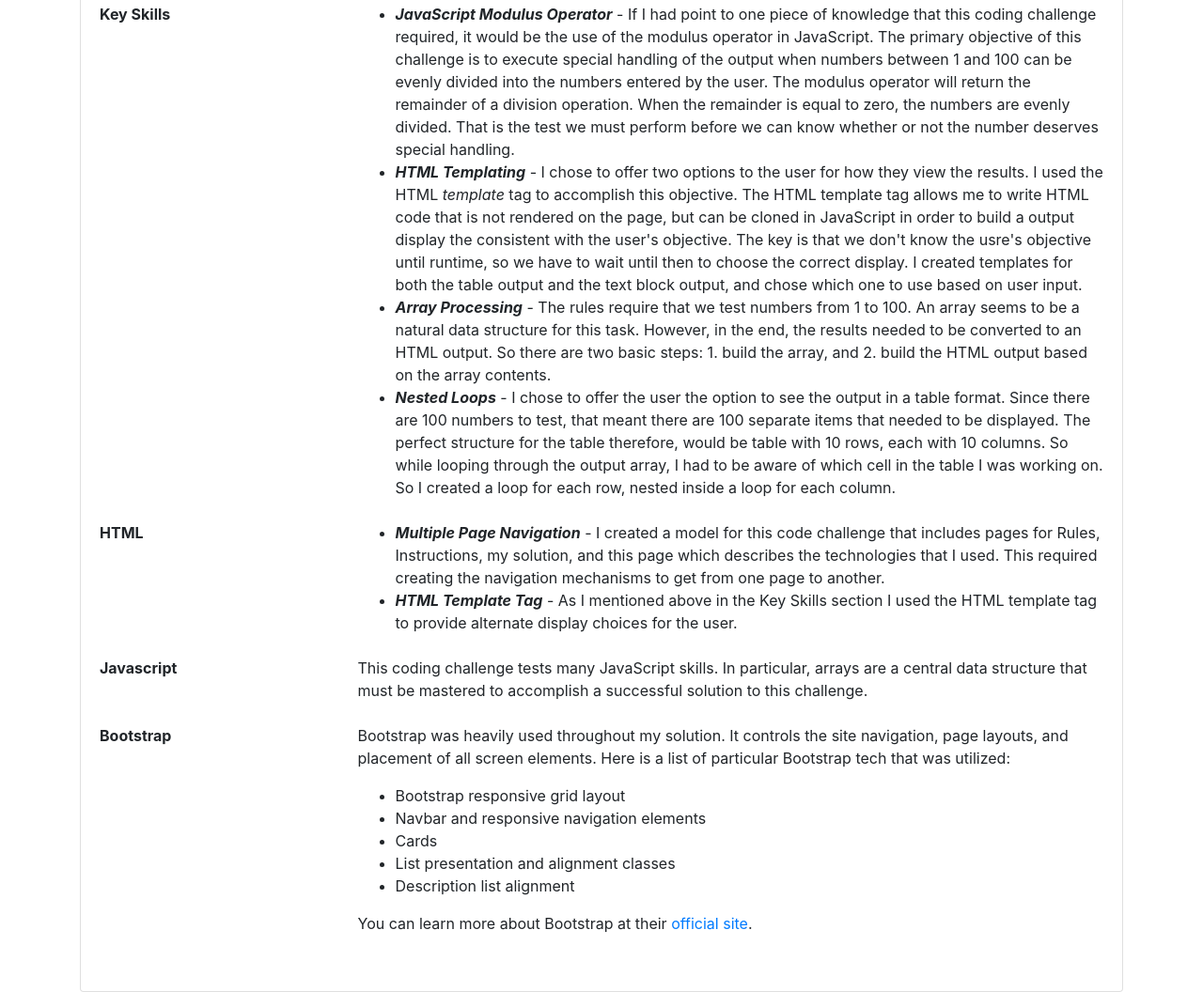
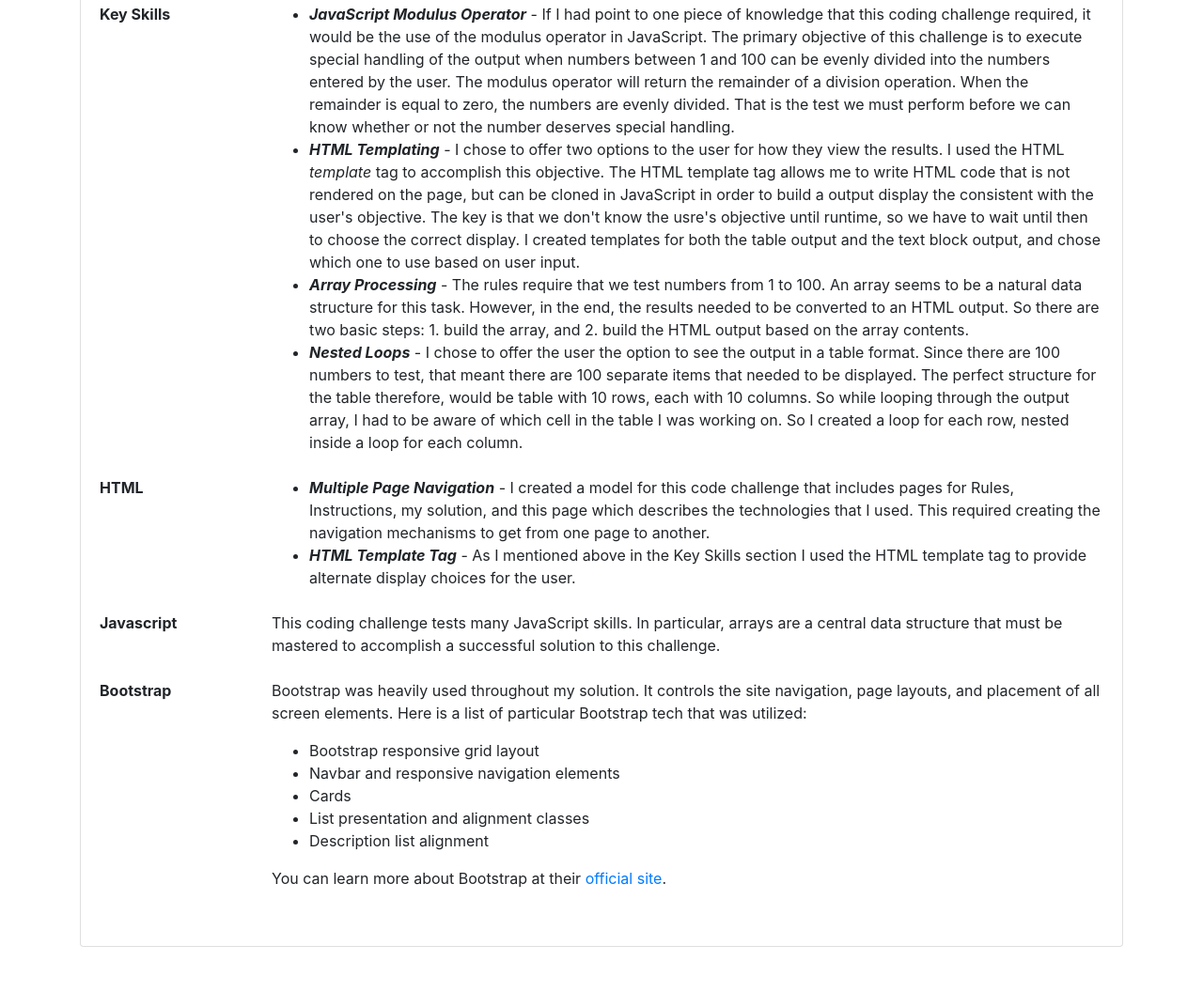
Before and after one commit to gps57/gpsFizzBuzz, a plain HTML site: page html/tech-used.html in a window 1280 px wide. Shown: the part 208-1264 px from the top of the page at 94% size. After the commit the page ends 1216 px from the top, so only its background shows below. Drawn offline with nearby package versions, Linux system fonts and the light colour scheme.

Commit message:
Reformatted output
Reformatted output display.

```diff
--- a/html/tech-used.html
+++ b/html/tech-used.html
@@ -57,8 +57,8 @@
                 get into some details below.
               </p>
               <dl class="row">
-                <dt class="col-sm-3">Key Skills</dt>
-                <dd class="col-sm-9">
+                <dt class="col-sm-2">Key Skills</dt>
+                <dd class="col-sm-10">
                   <ul>
                     <li>
                       <span class="font-weight-bold font-italic">JavaScript Modulus Operator</span>
@@ -93,8 +93,8 @@
                     </li>
                   </ul>
                 </dd>
-                <dt class="col-sm-3">HTML</dt>
-                <dd class="col-sm-9">
+                <dt class="col-sm-2">HTML</dt>
+                <dd class="col-sm-10">
                   <ul>
                     <li>
                       <span class="font-weight-bold font-italic">Multiple Page Navigation</span>
@@ -111,15 +111,15 @@
                   </ul>
 
                 </dd>
-                <dt class="col-sm-3">Javascript</dt>
-                <dd class="col-sm-9">
+                <dt class="col-sm-2">Javascript</dt>
+                <dd class="col-sm-10">
                   <p>
                     This coding challenge tests many JavaScript skills. In particular, arrays are a central
                     data structure that must be mastered to accomplish a successful solution to this challenge.
                   </p>
                 </dd>
-                <dt class="col-sm-3">Bootstrap</dt>
-                <dd class="col-sm-9">
+                <dt class="col-sm-2">Bootstrap</dt>
+                <dd class="col-sm-10">
                   <p>
                     Bootstrap was heavily used throughout my solution.  It controls the site navigation, page
                     layouts, and placement of all screen elements.  Here is a list of particular Bootstrap tech
```
